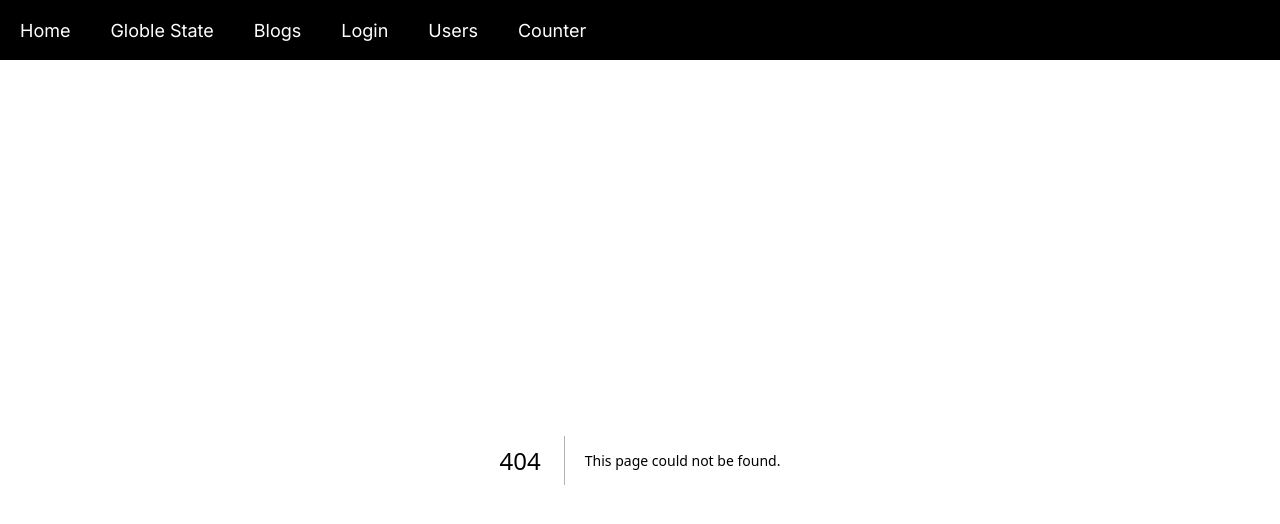
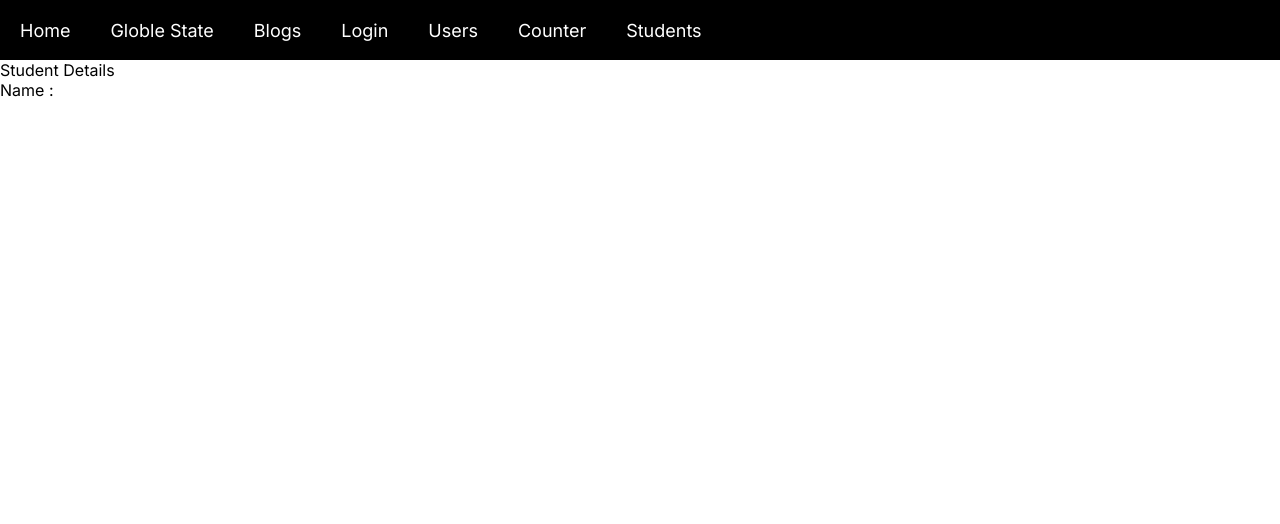
Before and after one commit to 01Deepak/nextdemo, a Next.js app: page /students in a window 1280 px wide. Before the commit this address had no page. Shown: the top 524 px of the page. Built offline with nearby package versions, Linux system fonts and the light colour scheme.

Commit message:
dynamic route

```diff
--- a/src/app/components/navbar/navbar.jsx
+++ b/src/app/components/navbar/navbar.jsx
@@ -13,6 +13,8 @@ const Navbar = () => {
         <li className={styles.navItem}><Link href='/login'>Login</Link></li>
         <li className={styles.navItem}><Link href='/users'>Users</Link></li>
         <li className={styles.navItem}><Link href='/counter'>Counter</Link></li>
+        <li className={styles.navItem}><Link href='/students'>Students</Link></li>
+
 
       </ul>
     </div>
--- /dev/null
+++ b/src/app/students/[...student]/page.jsx
@@ -0,0 +1,14 @@
+import React from 'react'
+
+const StudentDetails = ({params}) => {
+  return (
+    <>
+      <div>
+        <p>Student Details</p>
+        <p>Name : {params.student}</p>
+      </div>
+    </>
+  )
+}
+
+export default StudentDetails
```
Also changed, not shown: src/app/students/page.jsx (added, +24 -0 lines).
